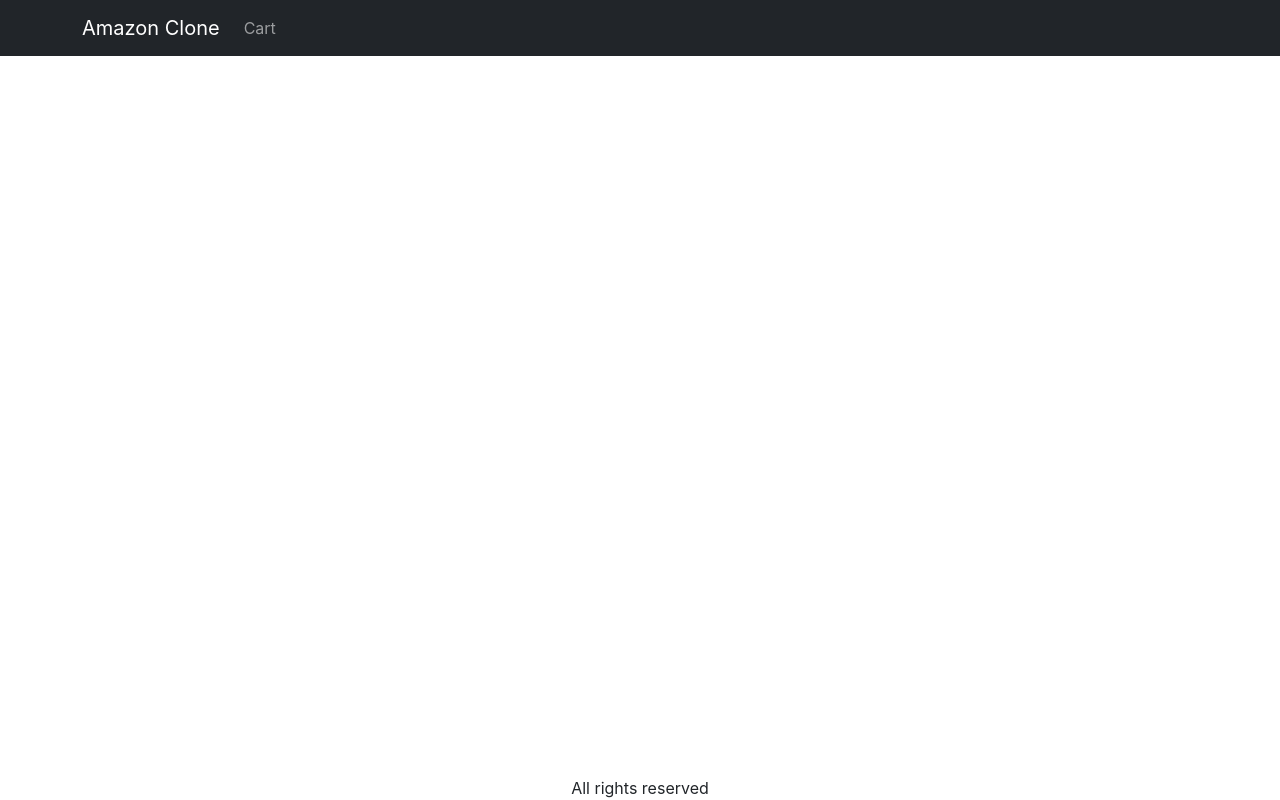
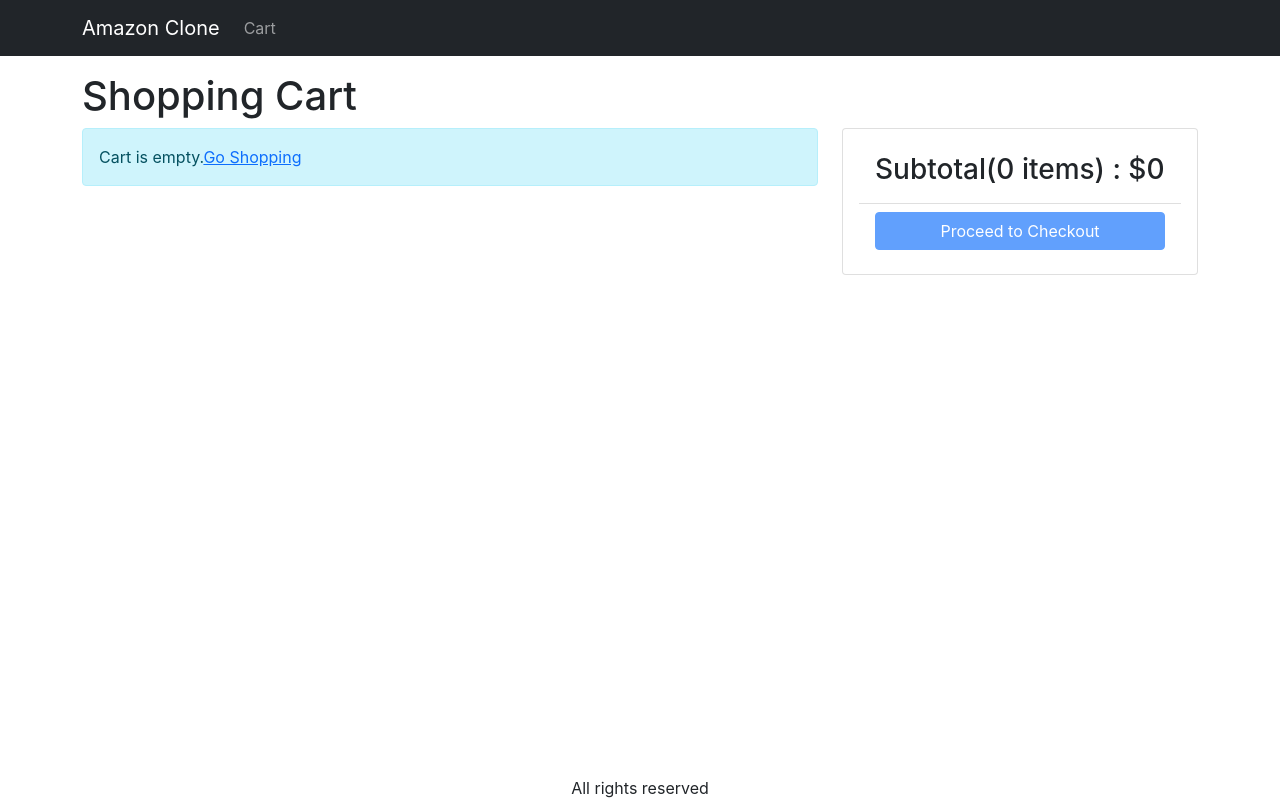
Before and after one commit to Amine-dd/amazon_clone, a React (Create React App) app in the folder frontend/: page /cart in a window 1280 px wide. Built offline with nearby package versions, Linux system fonts and the light colour scheme.

Commit message:
added cartscreen

```diff
--- a/frontend/src/App.js
+++ b/frontend/src/App.js
@@ -8,6 +8,7 @@ import { Badge, Nav } from 'react-bootstrap';
 import { Link } from 'react-router-dom';
 import { useContext } from 'react';
 import { Store } from './Store';
+import CartScreen from './screens/CartScreen';
 function App() {
   const { state } = useContext(Store);
   const { cart } = state;
@@ -37,6 +38,7 @@ function App() {
           <Container className="mt-3">
             <Routes>
               <Route path="/product/:slug" element={<ProductScreen />} />
+              <Route path="/cart" element={<CartScreen />} />
               <Route path="/" element={<HomeScreen />} />
             </Routes>
           </Container>
--- a/frontend/src/index.css
+++ b/frontend/src/index.css
@@ -44,3 +44,7 @@ main {
 .img-large {
   max-width: 100%;
 }
+
+.img-thumbnail {
+  height: 80px;
+}
--- /dev/null
+++ b/frontend/src/screens/CartScreen.js
@@ -0,0 +1,91 @@
+import { useContext } from 'react';
+import { Button, Card, Col, ListGroup, Row } from 'react-bootstrap';
+import { Helmet } from 'react-helmet-async';
+import { Link } from 'react-router-dom';
+import MessageBox from '../Components/MessageBox';
+import { Store } from '../Store';
+
+export default function CartScreen() {
+  const { state, dispatch: ctxDispatch } = useContext(Store);
+  const {
+    cart: { cartItems },
+  } = state;
+  return (
+    <div>
+      <Helmet>
+        <title>Shopping Cart</title>
+      </Helmet>
+      <h1>Shopping Cart</h1>
+      <Row>
+        <Col md={8}>
+          {cartItems.length === 0 ? (
+            <MessageBox>
+              Cart is empty.<Link to="/">Go Shopping</Link>
+            </MessageBox>
+          ) : (
+            <ListGroup>
+              {cartItems.map((item) => (
+                <ListGroup.Item key={item._id}>
+                  <Row className="align-items-center">
+                    <Col>
+                      <img
+                        src={item.image}
+                        alt={item.name}
+                        className="img-fluid rounded img-thumbnail"
+                      ></img>{' '}
+                      <Link to={`/product/${item.slug}`}>{item.name}</Link>
+                    </Col>
+                    <Col md={3}>
+                      <Button variant="light" disabled={item.quantity === 1}>
+                        <i className="fas fa-minus-circle"></i>
+                      </Button>{' '}
+                      <span>{item.quantity}</span>
+                      <Button
+                        variant="light"
+                        disabled={item.quantity === item.countInStock}
+                      >
+                        <i className="fas fa-plus-circle"></i>
+                      </Button>
+                    </Col>
+                    <Col md={3}>${item.price}</Col>
+                    <Col md={2}>
+                      <Button variant="light">
+                        <i className="fas fa-trash"></i>
+                      </Button>
+                    </Col>
+                  </Row>
+                </ListGroup.Item>
+              ))}
+            </ListGroup>
+          )}
+        </Col>
+        <Col md={4}>
+          <Card>
+            <Card.Body>
+              <ListGroup variant="flush">
+                <ListGroup.Item>
+                  <h3>
+                    Subtotal({cartItems.reduce((a, c) => a + c.quantity, 0)}{' '}
+                    items) : $
+                    {cartItems.reduce((a, c) => a + c.price * c.quantity, 0)}
+                  </h3>
+                </ListGroup.Item>
+                <ListGroup.Item>
+                  <div className="d-grid">
+                    <Button
+                      type="button"
+                      variant="primary"
+                      disabled={cartItems.length === 0}
+                    >
+                      Proceed to Checkout
+                    </Button>
+                  </div>
+                </ListGroup.Item>
+              </ListGroup>
+            </Card.Body>
+          </Card>
+        </Col>
+      </Row>
+    </div>
+  );
+}
--- a/frontend/src/screens/ProductScreen.js
+++ b/frontend/src/screens/ProductScreen.js
@@ -10,7 +10,7 @@ import {
   Row,
 } from 'react-bootstrap';
 import { Helmet } from 'react-helmet-async';
-import { useParams } from 'react-router-dom';
+import { useNavigate, useParams } from 'react-router-dom';
 import LoadingBox from '../Components/LoadingBox';
 import MessageBox from '../Components/MessageBox';
 import Rating from '../Components/Rating';
@@ -31,6 +31,7 @@ const reducer = (state, action) => {
 };
 
 function ProductScreen() {
+  const navigate = useNavigate();
   const params = useParams();
   const { slug } = params;
   const [{ loading, error, product }, dispatch] = useReducer(reducer, {
@@ -67,6 +68,7 @@ function ProductScreen() {
       type: 'CART_ADD_ITEM',
       payload: { ...product, quantity },
     });
+    navigate('/cart');
   };
 
   return loading ? (
```
Also changed, not shown: 1 other file (tests, documents, lock files or other folders).
